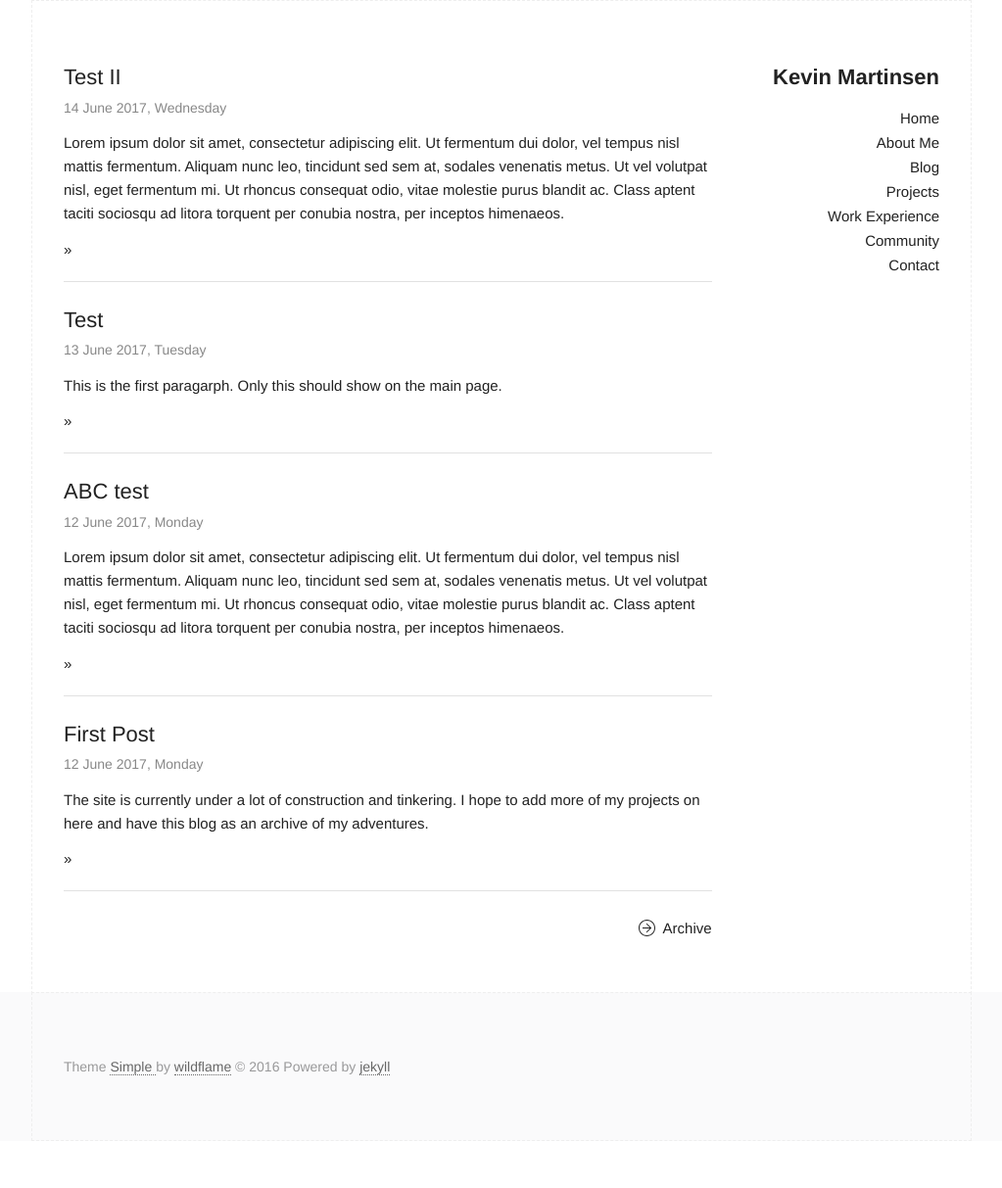
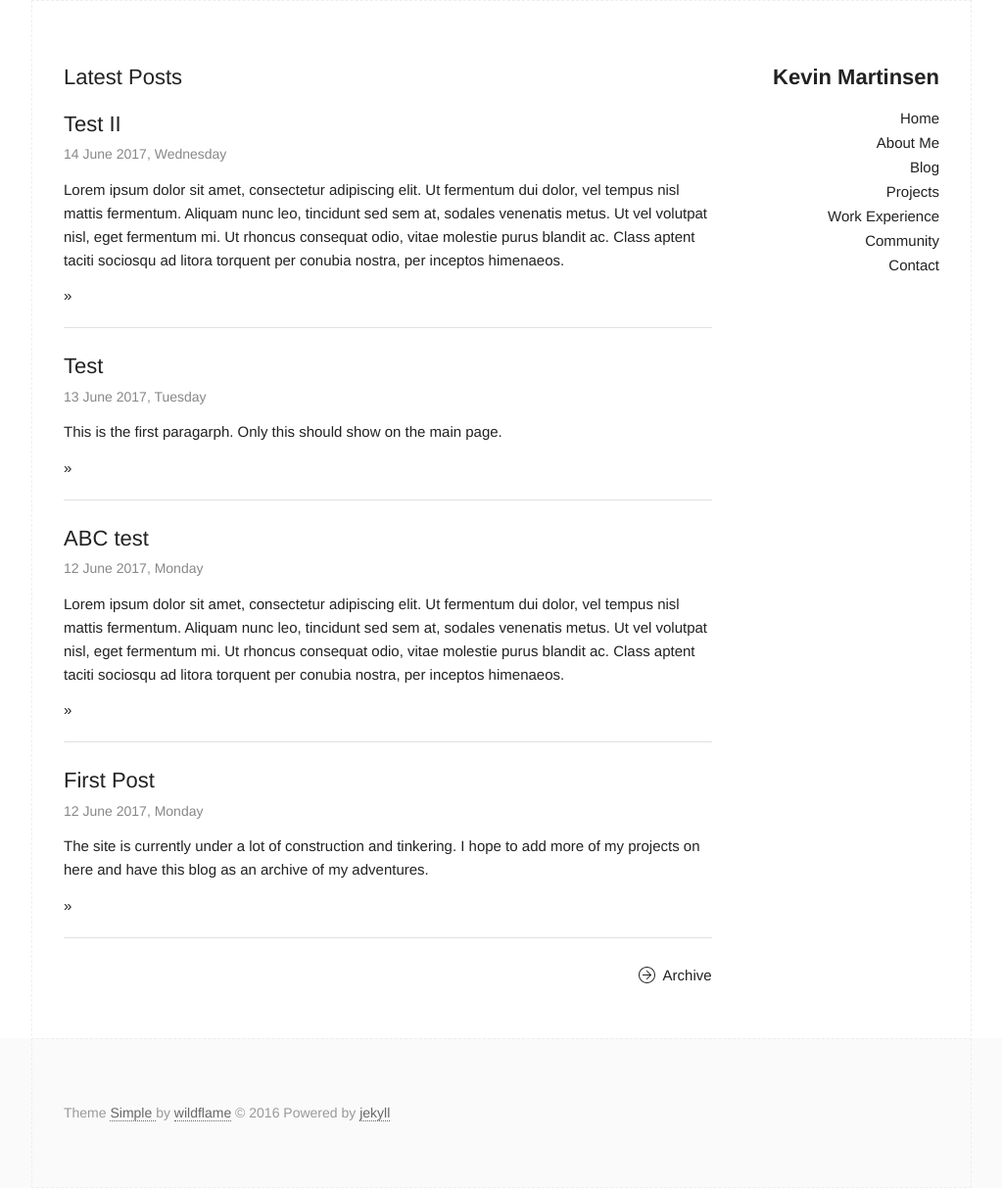
Before and after one commit to kevinmartinsen/kevinmartinsen.github.io, a Jekyll site: the page built from index.html, in a window 1280 px wide. Shown: the whole page at 98% size, without its empty margins (128-1151 px from the left). Built offline with Jekyll 4.4.1, drawn with Linux system fonts in a browser that asks for light colours; before the commit the page ends 1165 px from its top, so only the background shows below that.

Commit message:
index header change

```diff
--- a/index.html
+++ b/index.html
@@ -5,7 +5,7 @@ title: Home
 
 <div class="home">
   <div class="post-list">
-
+    <h2> Latest Posts </h2>
     {% for post in site.posts limit:5%}
 
     <article class="post_card post">
```
